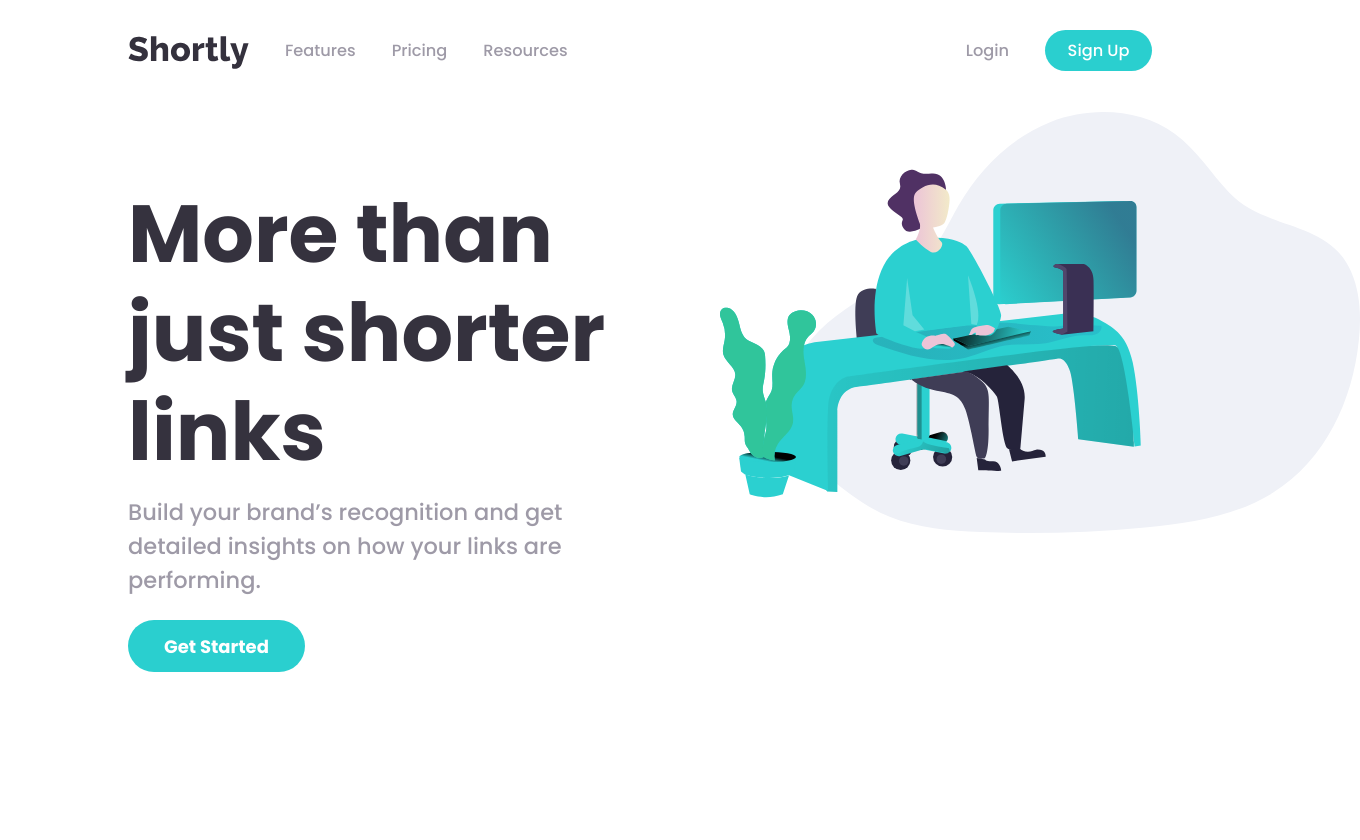
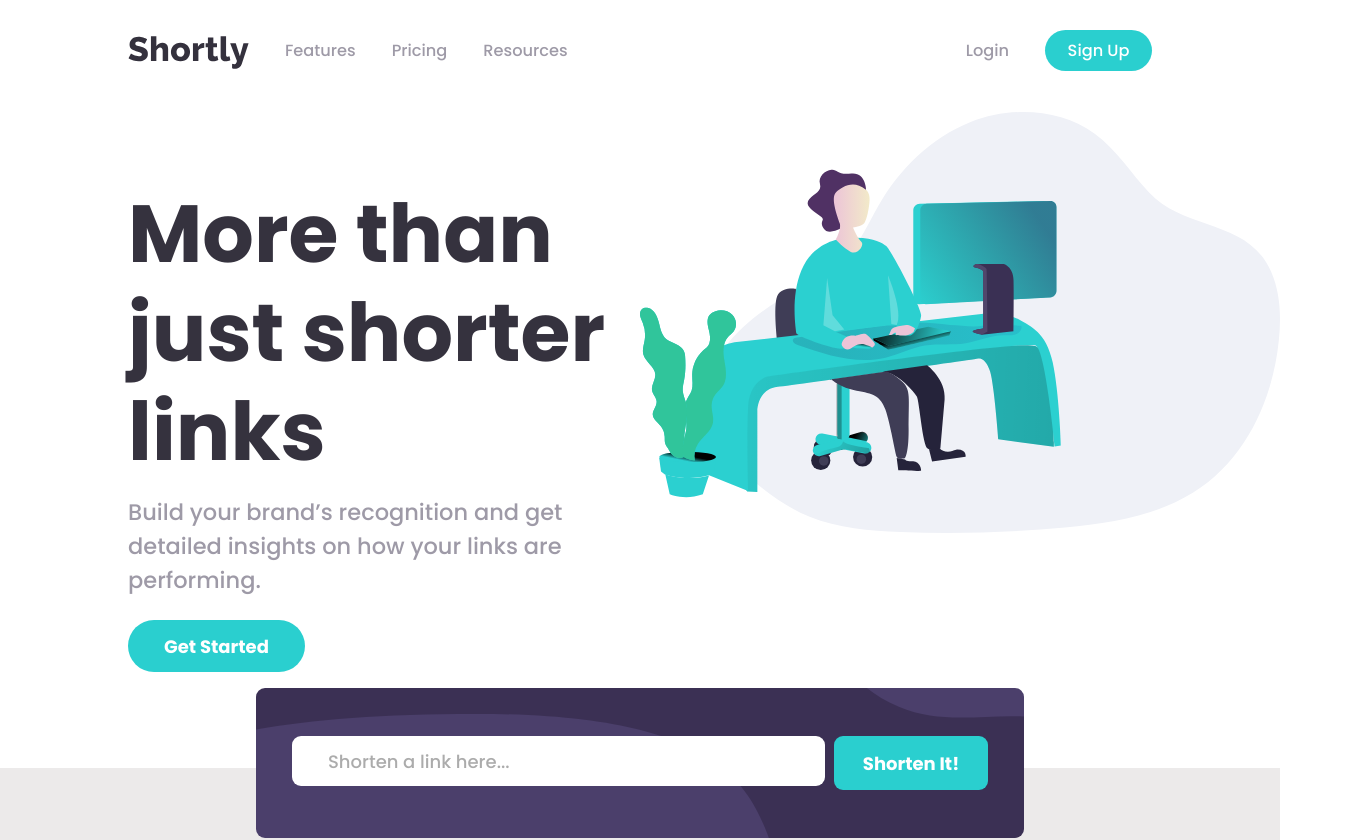
Before and after one commit to Janssenhidal/Shortify_URL, a Vue app in the folder app/: page / in a window 1280 px wide. Shown: the top 840 px of the page, 1360 px wide, since content can reach past the window. Built offline with nearby package versions, Linux system fonts and the light colour scheme.

Commit message:
Added InputPanel Component

```diff
--- a/app/src/components/Cards.vue
+++ b/app/src/components/Cards.vue
@@ -1,5 +1,6 @@
 <template>
   <section class="statistics">
+    <InputPanel />
     <div class="advanced">
       <shortenBar />
       <h2>Advanced Statistics</h2>
@@ -38,7 +39,13 @@
 </template>
 
 <script>
-export default {};
+import InputPanel from "./InputPanel.vue";
+export default {
+  name: "Cards",
+  components: {
+    InputPanel,
+  },
+};
 </script>
 
 <style lang="scss" scoped>
@@ -84,7 +91,7 @@ export default {};
     margin-top: 4rem;
     background-color: #fff;
     border-radius: 0.5rem;
-    margin-bottom: 7rem;
+    margin-bottom: 12rem;
     z-index: 5;
     h3 {
       color: hsl(255, 11%, 22%);
--- a/app/src/components/Illustration.vue
+++ b/app/src/components/Illustration.vue
@@ -25,7 +25,7 @@ export default {
   display: grid;
   grid-template-columns: 1fr 1fr;
   margin-top: 2rem;
-  margin-bottom: 12rem;
+  margin-bottom: 6rem;
   .illustrate-text {
     width: 80%;
     margin-left: auto;
@@ -57,12 +57,7 @@ export default {
     }
   }
   .image {
-    position: relative;
-
     img {
-      position: absolute;
-      top: 0;
-      left: 80px;
       height: auto;
       max-width: 100%;
     }
--- /dev/null
+++ b/app/src/components/InputPanel.vue
@@ -0,0 +1,109 @@
+<template>
+  <div class="shorten-panel">
+    <div class="container">
+      <div class="input-text">
+        <input
+          ref="button"
+          v-model="url"
+          v-bind:class="{ placeholder: error }"
+          type="text"
+          placeholder="Shorten a link here..."
+          @keypress.enter="shorten"
+        />
+        <p v-show="error" ref="error" class="error">Please add a link</p>
+      </div>
+
+      <button type="submit" v-on:click="shorten">
+        <span v-if="!isLoading">Shorten It!</span>
+        <img
+          class="loading"
+          v-if="isLoading"
+          src="../assets/images/circle_loading.gif"
+          alt=""
+        />
+      </button>
+    </div>
+  </div>
+</template>
+
+<script>
+export default {
+  name: "InputPanel",
+};
+</script>
+
+<style lang="scss" scoped>
+.shorten-panel {
+  position: absolute;
+  top: -80px;
+  left: 50%;
+  transform: translateX(-50%);
+  width: 60%;
+  margin-left: auto;
+  margin-right: auto;
+  background-image: url("../assets/images/bg-shorten-desktop.svg");
+  background-repeat: no-repeat;
+  background-size: cover;
+  background-color: hsl(257, 27%, 26%);
+  height: 150px;
+  border-radius: 0.5rem;
+}
+.input-text {
+  width: 75%;
+  margin-left: auto;
+  margin-right: auto;
+  margin-left: 2rem;
+}
+input {
+  height: 50px;
+  width: 100%;
+  margin-right: 1rem;
+  border-radius: 0.5rem;
+  border: none;
+  padding-left: 2rem;
+  color: hsl(255, 11%, 22%);
+  &::placeholder {
+    opacity: 0.6;
+  }
+}
+button {
+  background-color: hsl(180, 66%, 49%);
+  margin-right: 2rem;
+  padding: 0.75rem 1.5rem;
+  width: 9rem;
+  height: 3rem;
+  border-radius: 0.5rem;
+  border: none;
+  color: #fff;
+  font-weight: 700;
+  cursor: pointer;
+  &:hover {
+    background-color: hsl(180, 66%, 80%);
+  }
+
+  .loading {
+    width: 30px;
+    height: 30px;
+  }
+}
+.container {
+  padding-top: 2.7rem;
+  text-align: center;
+  display: flex;
+  gap: 0.5rem;
+}
+
+.error {
+  text-align: left;
+  color: hsl(0, 87%, 67%);
+  font-style: italic;
+  padding-top: 0.5rem;
+  font-size: 0.8rem;
+}
+.placeholder {
+  &::placeholder {
+    color: hsl(0, 87%, 67%);
+    opacity: 0.6;
+  }
+}
+</style>
```
